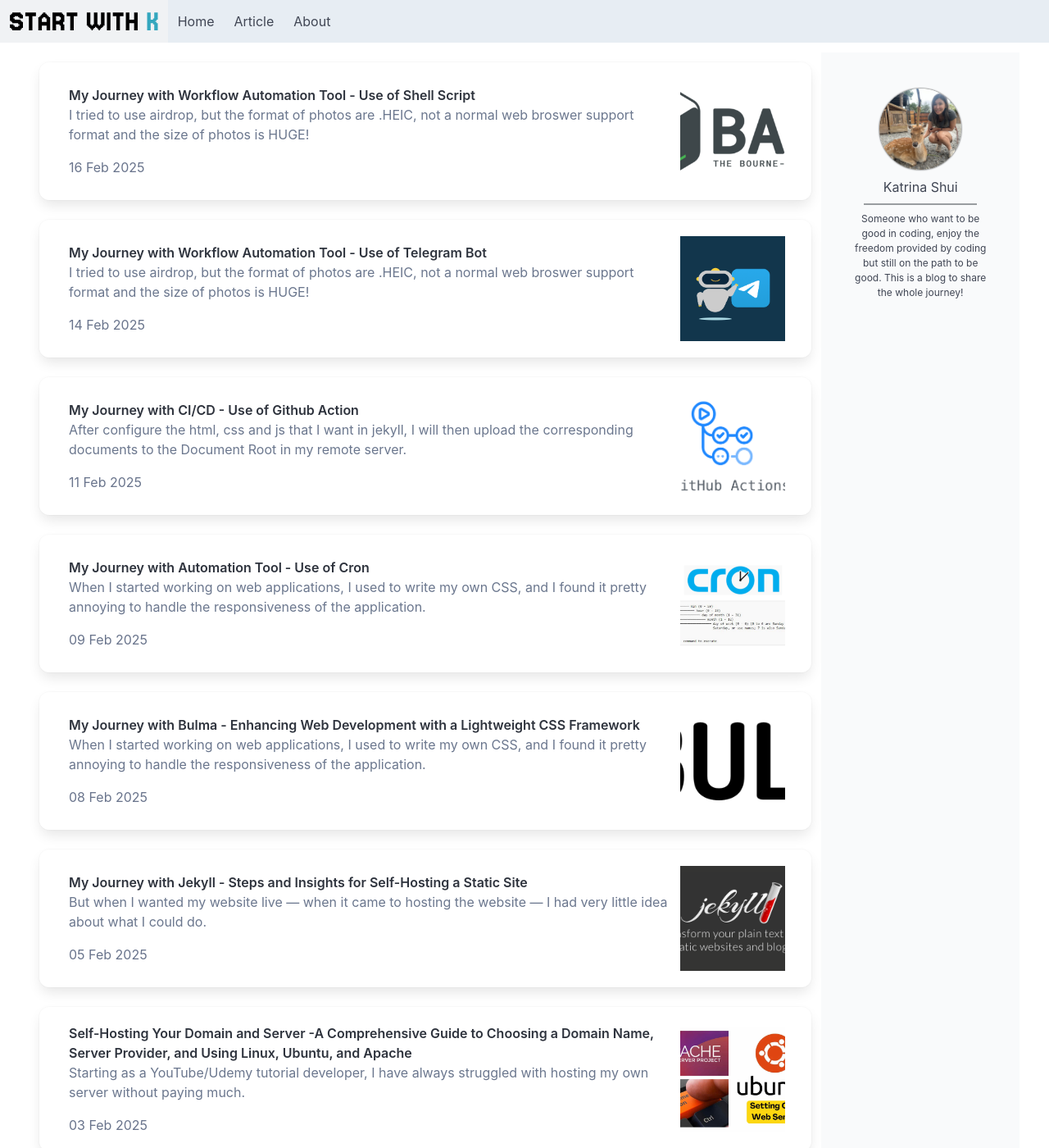
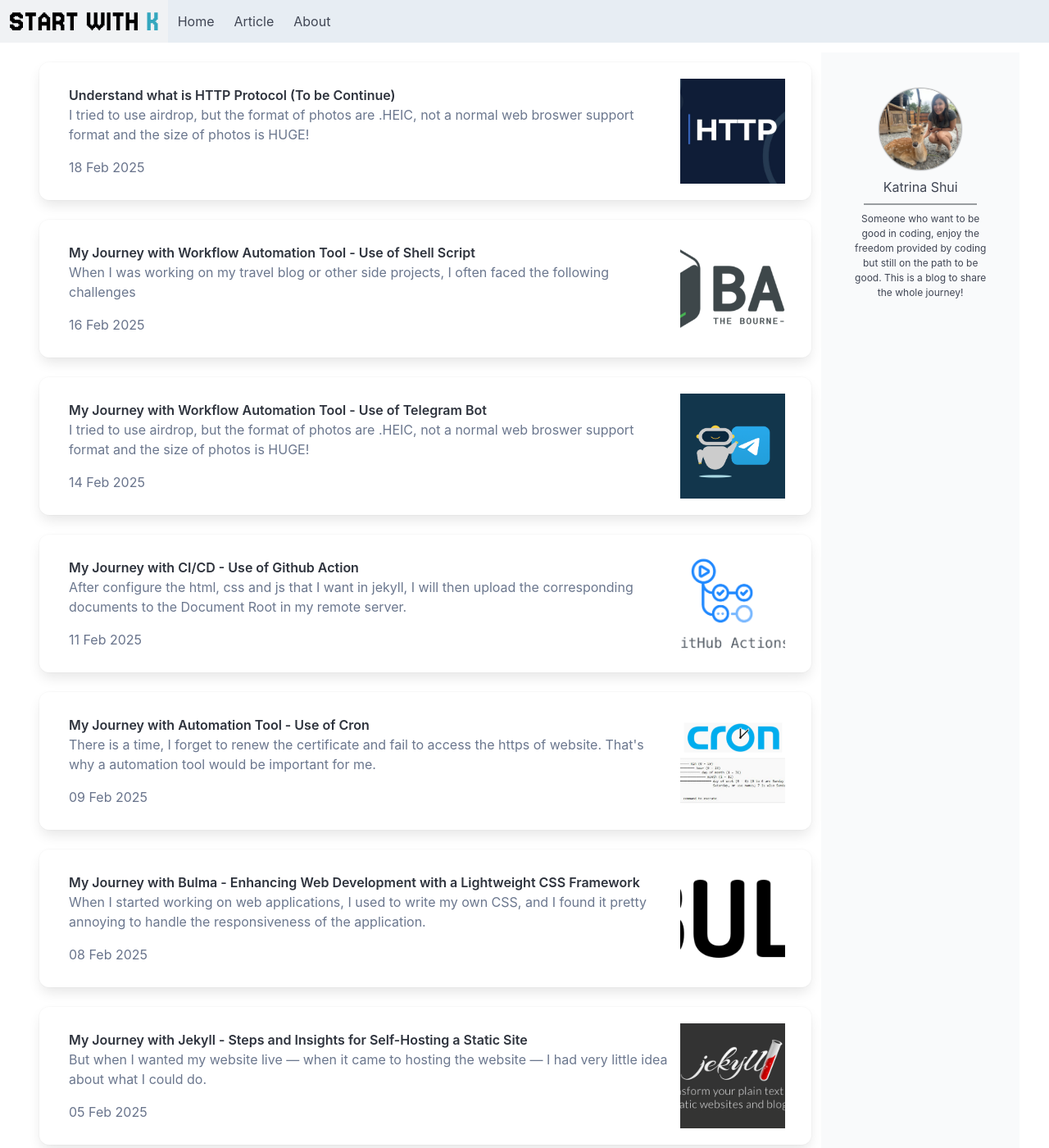
Before and after one commit to Katrinasms/katrina.sh_mainsite, a Jekyll site: the page built from en/index.html, in a window 1280 px wide and 1400 px high. Shown: the whole window at 82% size. Built offline with Jekyll 4.4.1, drawn with Linux system fonts in a browser that asks for light colours; part of the change alters nothing that is shown.

Commit message:
article: understand what is http

```diff
--- a/en/_enPosts/2025-02-09-Use-of-cron.md
+++ b/en/_enPosts/2025-02-09-Use-of-cron.md
@@ -1,7 +1,7 @@
 ---
 layout: posts
 title: My Journey with Automation Tool - Use of Cron
-description: When I started working on web applications, I used to write my own CSS, and I found it pretty annoying to handle the responsiveness of the application.
+description: There is a time, I forget to renew the certificate and fail to access the https of website. That's why a automation tool would be important for me.
 lang: en
 imageSrc: /assets/images/blog/cron-jobs.png
 tag: []
--- a/en/_enPosts/2025-02-16-Use-of-shell-script.md
+++ b/en/_enPosts/2025-02-16-Use-of-shell-script.md
@@ -1,7 +1,7 @@
 ---
 layout: posts
 title: My Journey with Workflow Automation Tool - Use of Shell Script
-description: I tried to use airdrop, but the format of photos are .HEIC, not a normal web broswer support format and the size of photos is HUGE!
+description: When I was working on my travel blog or other side projects, I often faced the following challenges
 lang: en
 imageSrc: /assets/images/blog/gnu-bash-logo.png
 tag: []
--- /dev/null
+++ b/en/_enPosts/2025-02-18-understand-http-protocol.md
@@ -0,0 +1,53 @@
+---
+layout: posts
+title: Understand what is HTTP Protocol (To be Continue)
+description: I tried to use airdrop, but the format of photos are .HEIC, not a normal web broswer support format and the size of photos is HUGE!
+lang: en
+imageSrc: /assets/images/blog/http_protocol.jpg
+tag: []
+mayLikes: [Use-of-telegram-bot]
+---
+
+### **My Struggle**
+
+When working on website setup, hosting, certificates, and the corresponding ways to structure and configure the site nicely in HTML/CSS/JS, I can follow steps and tools to complete it.
+
+However, sometimes when you check live sites in different browsers, you may notice varying performance. Without a clear concept of how browsers communicate with the server, it becomes challenging to debug and enhance performance.
+
+Understanding the basic logic is always fun, so I decided to start by reading more about the HTTP Protocol – the amazing technology that has transformed the ecosystem of the web.
+
+### **Read and Understand**
+I mainly go through part of the information provided in the **[Internet-draft of HTTP/1.1](https://www.w3.org/Protocols/HTTP/1.1/draft-ietf-http-v11-spec-01)** to make the following summarize.
+
+#### **What is HTTP?**
+HTTP, short for Hypertext Transfer Protocol, is an application-level protocol for distributed, collaborative, hypermedia information systems.
+
+It is a :
+- generic,
+- stateless,
+- object-oriented protocol which can be used for many tasks(such as name servers and distributed object management systems, through extension of its request methods)
+
+A feature of HTTP is the **typing and negotiation of data representation**, allowing systems to be built independently of the data being transferred.
+
+#### **Why HTTP?**
+As there were already ways to communicate via telecommunication technologies in the 1990s, the World-Wide Web Consortium (W3C) wanted to standardize the way machines communicate.
+
+It's like creating a universal language that every machine could understand, so they introduced the protocol.
+That's why we have HTTP!
+
+There were always things to improve (such as data being too raw or sending too much data at once, which decreased performance), so new versions were developed to enhance and meet the evolving needs. That's why we kept seeing new version!
+
+
+#### Who create HTTP? When?
+HTTP has been in use by the World-Wide Web global information initiative since 1990.
+The first version of HTTP, referred to as HTTP/0.9, was a simple protocol for raw data transfer across the Internet.
+
+
+#### Major Idea of HTTP?
+
+#### How to use HTTP?
+
+
+
+
+---
```
Also changed, not shown: assets/images/blog/http_protocol.jpg (added).
